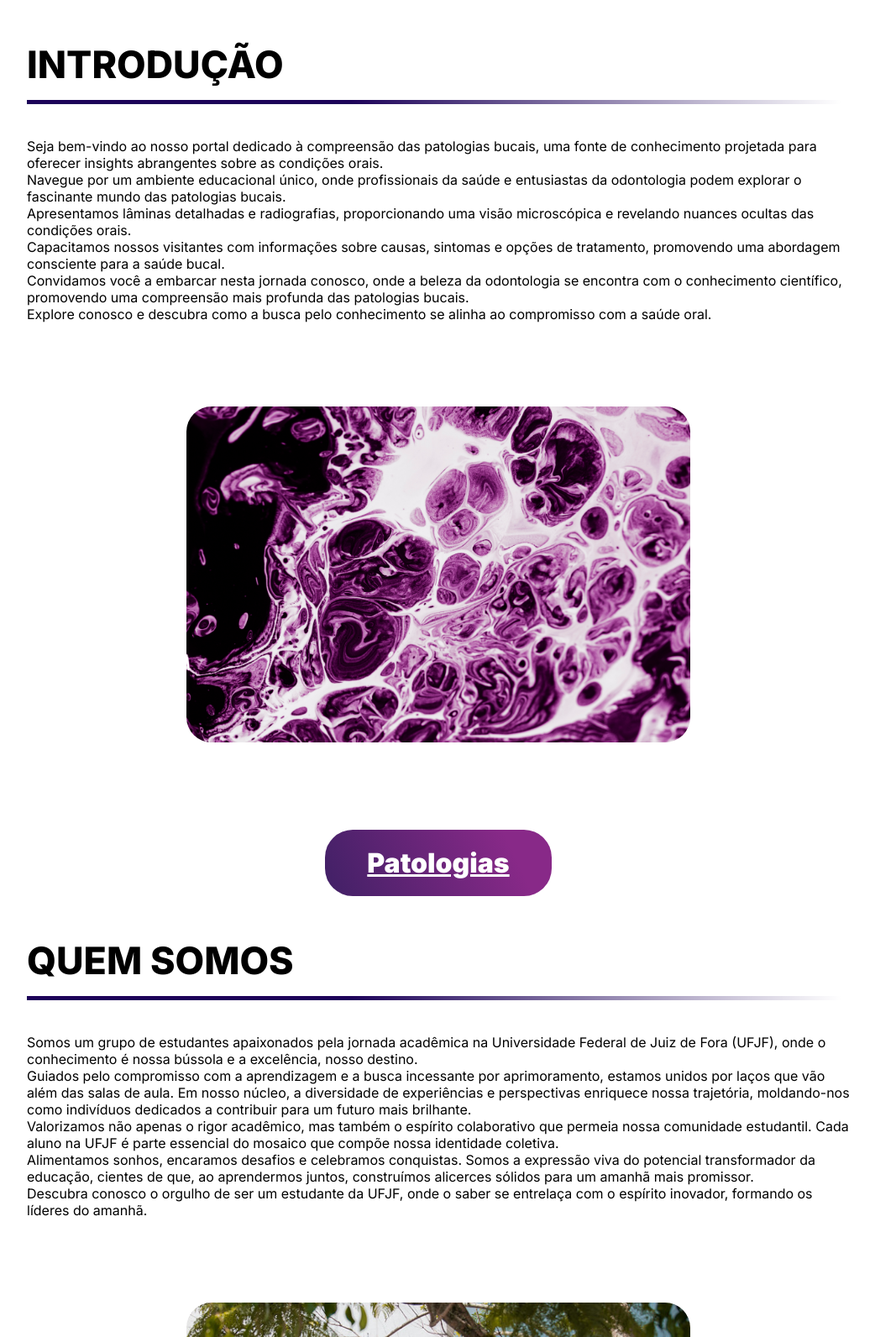
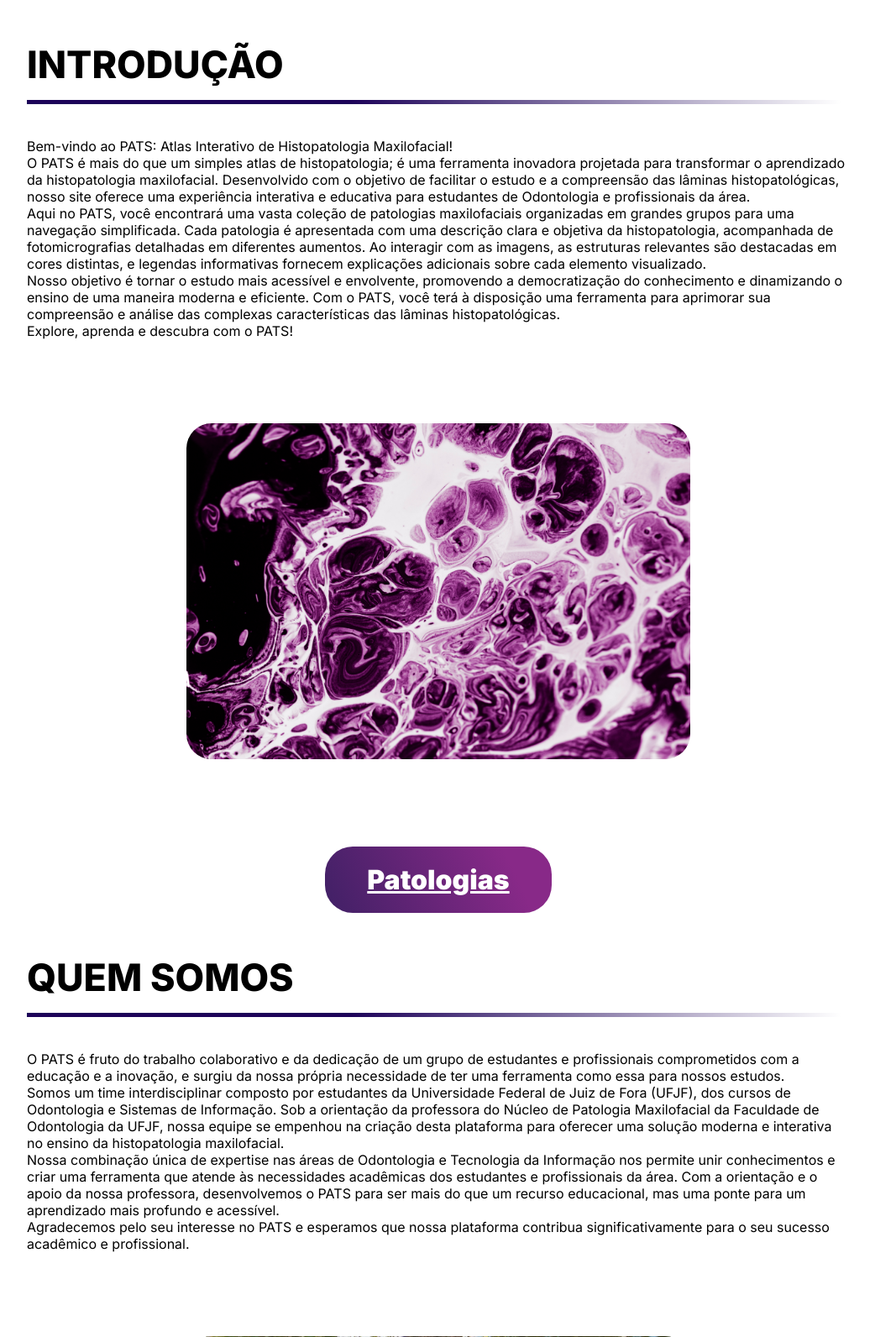
Before and after one commit to vitoknop/imagerenderpy, a Flask app: page / in a window 1280 px wide. Shown: the part 110-1702 px from the top of the page at 84% size, without its empty margins (118-1160 px from the left). Run offline with Flask 3, Linux system fonts and the light colour scheme.

Commit message:
Update index.html

```diff
--- a/templates/pages/index.html
+++ b/templates/pages/index.html
@@ -8,13 +8,15 @@
         </div>
         <div class="conteudo-container">
             <div class="texto">
-                <p>Seja bem-vindo ao nosso portal dedicado à compreensão das patologias bucais, uma fonte de conhecimento projetada para oferecer insights abrangentes sobre as condições orais.</p>
-                <p>Navegue por um ambiente educacional único, onde profissionais da saúde e entusiastas da odontologia podem explorar o fascinante mundo das patologias bucais.</p>
-                <p>Apresentamos lâminas detalhadas e radiografias, proporcionando uma visão microscópica e revelando nuances ocultas das condições orais.</p>
-                <p>Capacitamos nossos visitantes com informações sobre causas, sintomas e opções de tratamento, promovendo uma abordagem consciente para a saúde bucal.</p>
-                <p>Convidamos você a embarcar nesta jornada conosco, onde a beleza da odontologia se encontra com o conhecimento científico, promovendo uma compreensão mais profunda das patologias bucais.</p>
-                <p>Explore conosco e descubra como a busca pelo conhecimento se alinha ao compromisso com a saúde oral.</p>
-            </div   >
+                <p>Bem-vindo ao PATS: Atlas Interativo de Histopatologia Maxilofacial!</p>
+                <p>O PATS é mais do que um simples atlas de histopatologia; é uma ferramenta inovadora projetada para transformar o aprendizado da histopatologia maxilofacial. Desenvolvido com o objetivo de facilitar o estudo e a compreensão das lâminas histopatológicas,
+                    nosso site oferece uma experiência interativa e educativa para estudantes de Odontologia e profissionais da área.</p>
+                <p>Aqui no PATS, você encontrará uma vasta coleção de patologias maxilofaciais organizadas em grandes grupos para uma navegação simplificada. Cada patologia é apresentada com uma descrição clara e objetiva da histopatologia, acompanhada de fotomicrografias
+                    detalhadas em diferentes aumentos. Ao interagir com as imagens, as estruturas relevantes são destacadas em cores distintas, e legendas informativas fornecem explicações adicionais sobre cada elemento visualizado.</p>
+                <p>Nosso objetivo é tornar o estudo mais acessível e envolvente, promovendo a democratização do conhecimento e dinamizando o ensino de uma maneira moderna e eficiente. Com o PATS, você terá à disposição uma ferramenta para aprimorar sua compreensão
+                    e análise das complexas características das lâminas histopatológicas.</p>
+                <p>Explore, aprenda e descubra com o PATS!</p>
+            </div >
             <div class="imagem">
                 <img src="images/micrografia.jpg" alt="Imagem de microscópio">
             </div>
@@ -32,11 +34,13 @@
         </div>
         <div class="conteudo-container">
             <div class="texto">
-                <p>Somos um grupo de estudantes apaixonados pela jornada acadêmica na Universidade Federal de Juiz de Fora (UFJF), onde o conhecimento é nossa bússola e a excelência, nosso destino.</p>
-                <p>Guiados pelo compromisso com a aprendizagem e a busca incessante por aprimoramento, estamos unidos por laços que vão além das salas de aula. Em nosso núcleo, a diversidade de experiências e perspectivas enriquece nossa trajetória, moldando-nos como indivíduos dedicados a contribuir para um futuro mais brilhante.</p>
-                <p>Valorizamos não apenas o rigor acadêmico, mas também o espírito colaborativo que permeia nossa comunidade estudantil. Cada aluno na UFJF é parte essencial do mosaico que compõe nossa identidade coletiva.</p>
-                <p>Alimentamos sonhos, encaramos desafios e celebramos conquistas. Somos a expressão viva do potencial transformador da educação, cientes de que, ao aprendermos juntos, construímos alicerces sólidos para um amanhã mais promissor.</p>
-                <p>Descubra conosco o orgulho de ser um estudante da UFJF, onde o saber se entrelaça com o espírito inovador, formando os líderes do amanhã.</p>
+                <p>O PATS é fruto do trabalho colaborativo e da dedicação de um grupo de estudantes e profissionais comprometidos com a educação e a inovação, e surgiu da nossa própria necessidade de ter uma ferramenta como essa para nossos estudos.</p>
+                <p>Somos um time interdisciplinar composto por estudantes da Universidade Federal de Juiz de Fora (UFJF), dos cursos de
+                    Odontologia e Sistemas de Informação. Sob a orientação da professora do Núcleo de Patologia Maxilofacial da Faculdade de Odontologia da UFJF, nossa equipe se empenhou na criação desta plataforma para oferecer uma solução moderna e interativa no ensino da
+                    histopatologia maxilofacial.</p>
+                <p>Nossa combinação única de expertise nas áreas de Odontologia e Tecnologia da Informação nos permite unir conhecimentos e criar uma ferramenta que atende às necessidades acadêmicas dos estudantes e profissionais da área. Com a orientação e o apoio da nossa
+                    professora, desenvolvemos o PATS para ser mais do que um recurso educacional, mas uma ponte para um aprendizado mais profundo e acessível.</p>
+                <p>Agradecemos pelo seu interesse no PATS e esperamos que nossa plataforma contribua significativamente para o seu sucesso acadêmico e profissional.</p>
             </div>
             <div class="imagem">
                 <img src="images/odonto-ufjf.jpg" alt="Imagem da universidade">
```
